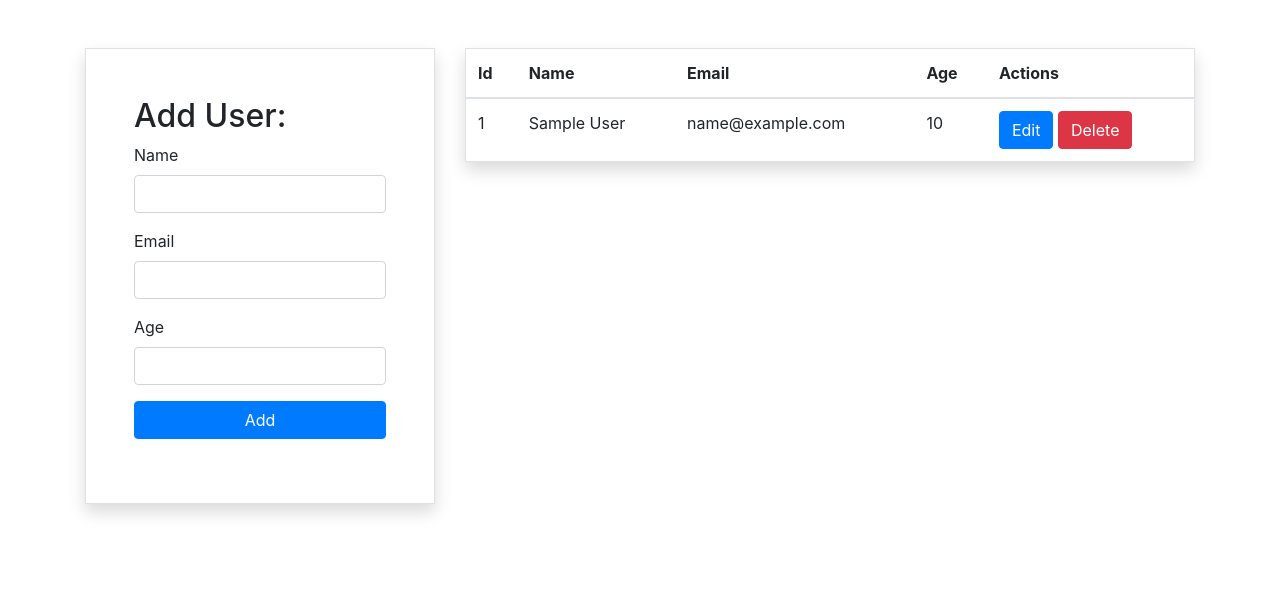
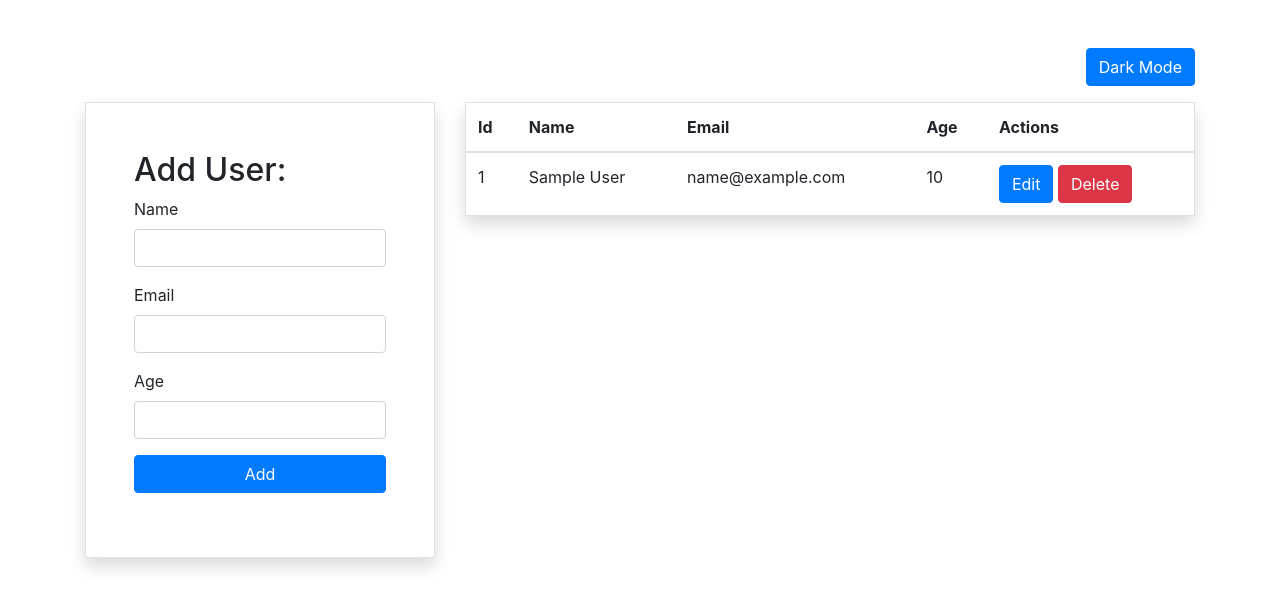
Before and after one commit to abdelazizbardich/Simple-CRUD-OOP, a PHP site: page / in a window 1280 px wide. Shown: the part 96-705 px from the top of the page. Run offline with PHP 8.4, Linux system fonts and the light colour scheme; tables that the repository leaves empty hold one stand-in row (values such as "Sample post").

Commit message:
Dark mode

```diff
--- a/index.php
+++ b/index.php
@@ -11,12 +11,26 @@ $users = $user->getUsers();
     <meta name="viewport" content="width=device-width, initial-scale=1.0">
     <title>Document</title>
     <link rel="stylesheet" href="https://cdnjs.cloudflare.com/ajax/libs/twitter-bootstrap/4.6.0/css/bootstrap.min.css" integrity="sha512-P5MgMn1jBN01asBgU0z60Qk4QxiXo86+wlFahKrsQf37c9cro517WzVSPPV1tDKzhku2iJ2FVgL67wG03SGnNA==" crossorigin="anonymous" />
+    <style>
+    .darkMode{
+        filter: invert(1) hue-rotate(180deg);
+    }
+    </style>
 </head>
 <body>
     <header class="pt-5 text-center mb-5">
         <h1>Users CRUD</h1>
     </header>
     <main>
+    <section>
+        <div class="container mb-3">
+            <div class="row">
+                <div class="col-12 text-right">
+                    <button class="btn btn-primary" id="dark-mode">Dark Mode</button>
+                </div>
+            </div>
+        </div>
+    </section>
         <section>
             <div class="container">
                 <div class="row">
--- a/js/main.js
+++ b/js/main.js
@@ -5,4 +5,8 @@ $(document).ready(function(){
     addUser();
     //
     editUser();
+
+    $("#dark-mode").click(function () {
+        $("html").toggleClass('darkMode');
+    });
 });
```
Also changed, not shown: edit-user.php (+14 -0 lines).
